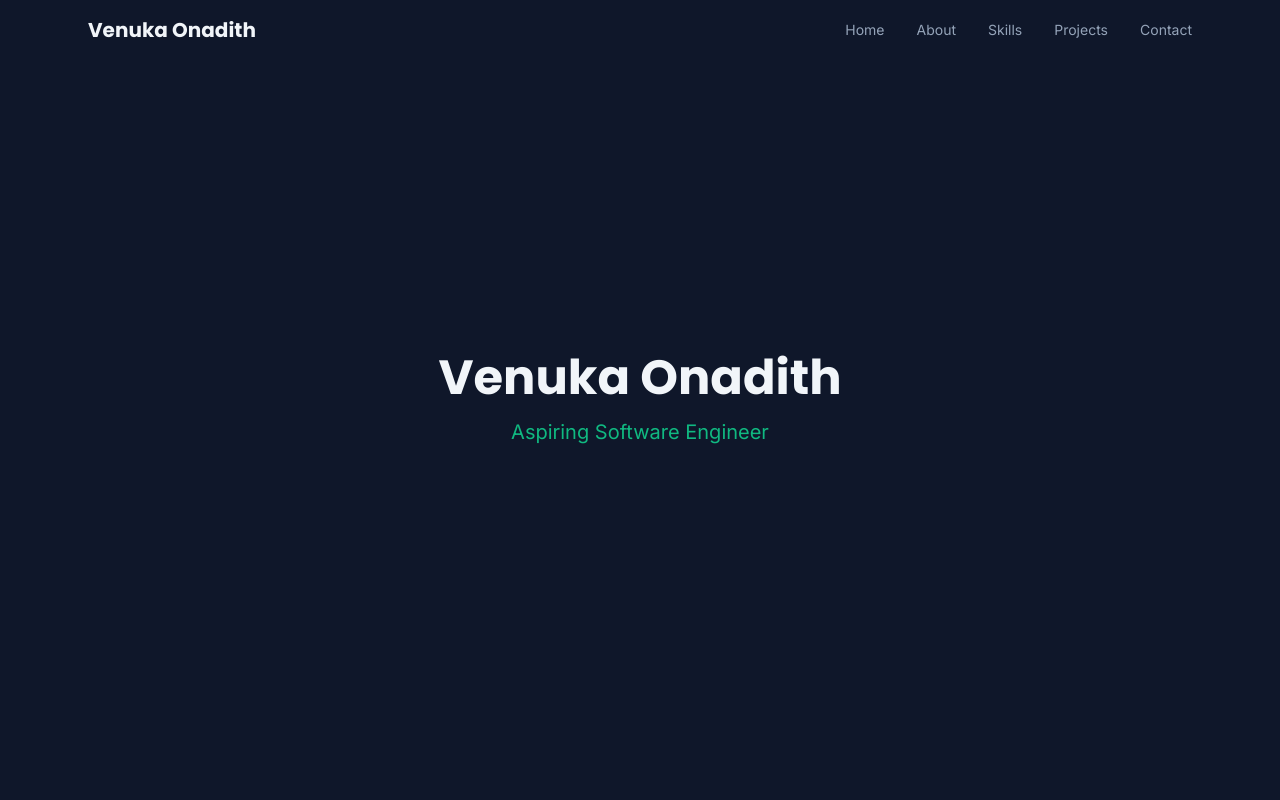
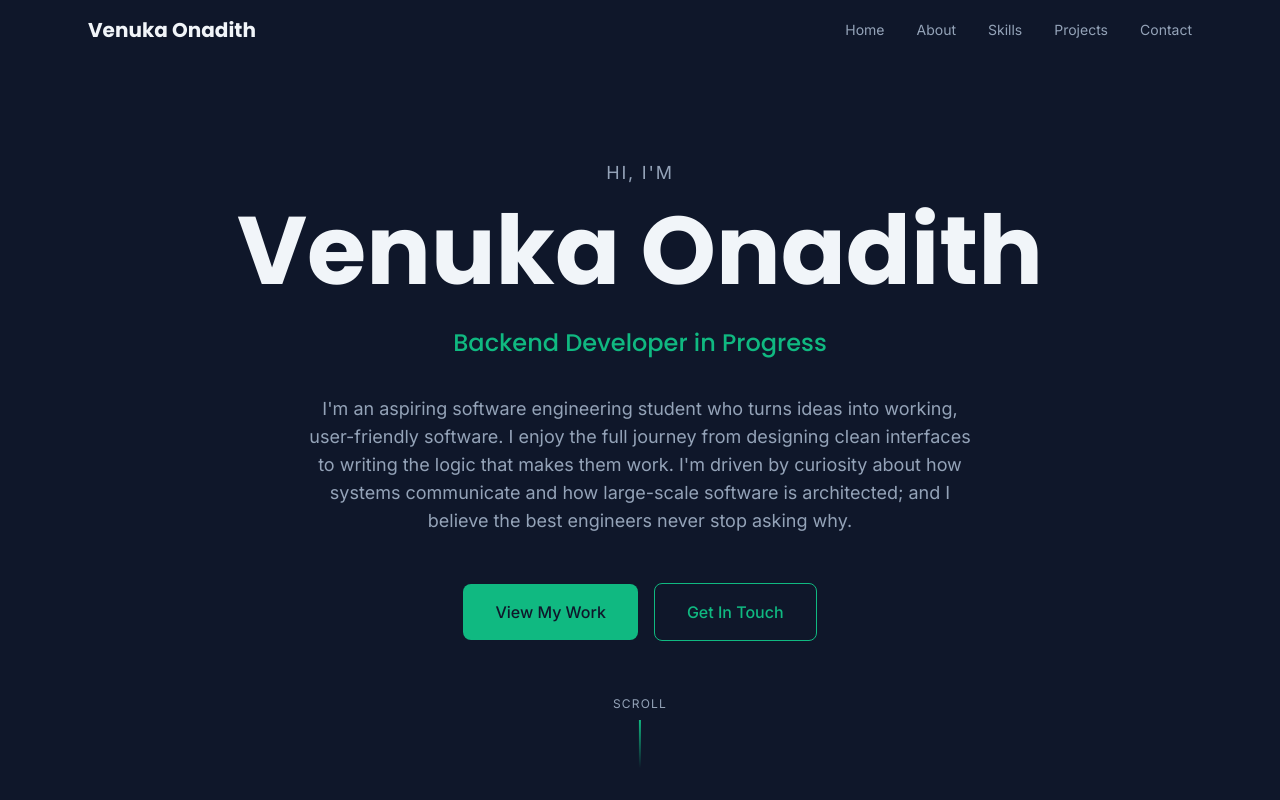
Before and after one commit to onadith-thecoder/portfolio, a React (Create React App) app: page / in a window 1280 px wide. Shown: the top 800 px of the page. Built offline with nearby package versions, Linux system fonts and the light colour scheme; the HTML template or start-up script is replaced by a standard one.

Commit message:
feat: add hero section with typing animation and CTA button

```diff
--- a/src/App.js
+++ b/src/App.js
@@ -1,29 +1,18 @@
 import Navbar from './components/Navbar'
+import Hero from './components/Hero'
 
 function App() {
   return (
     <div className="bg-navy min-h-screen">
       <Navbar />
+      <Hero />
 
-      {/* Section 1 — tall enough to test scroll */}
-      <div id="home" className="h-screen flex items-center justify-center">
-        <div className="text-center">
-          <h1 className="font-heading text-5xl font-bold text-offwhite mb-4">
-            Venuka Onadith
-          </h1>
-          <p className="font-body text-primary text-xl">
-            Aspiring Software Engineer
-          </p>
-        </div>
-      </div>
-
-      {/* Section 2 — scroll test */}
+      {/* Temporary scroll test section */}
       <div className="h-screen bg-slate flex items-center justify-center">
         <p className="text-muted font-body text-lg">
-          Scroll test — navbar should be solid here
+          More sections coming soon...
         </p>
       </div>
-
     </div>
   )
 }
--- /dev/null
+++ b/src/components/Hero.jsx
@@ -0,0 +1,108 @@
+import { useState, useEffect } from 'react'
+
+// Moved outside component — this never changes
+// so it doesn't need to be inside the function
+const titles = [
+  'Aspiring Software Engineer',
+  'Backend Developer in Progress',
+  'Open Source Enthusiast',
+  'Problem Solver',
+]
+
+function Hero() {
+  const [currentIndex, setCurrentIndex] = useState(0)
+  const [visible, setVisible] = useState(true)
+
+  useEffect(() => {
+    const interval = setInterval(() => {
+      setVisible(false)
+      setTimeout(() => {
+        setCurrentIndex((prev) =>
+          prev === titles.length - 1 ? 0 : prev + 1
+        )
+        setVisible(true)
+      }, 500)
+    }, 3000)
+
+    return () => clearInterval(interval)
+  }, []) // No warning now — titles is defined outside
+
+  return (
+    <section
+      id="home"
+      className="min-h-screen flex flex-col items-center justify-center relative px-6"
+    >
+      {/* MAIN CONTENT */}
+      <div className="text-center max-w-4xl mx-auto">
+
+        {/* GREETING */}
+        <p className="font-body text-muted text-lg mb-4 tracking-widest uppercase">
+          Hi, I'm
+        </p>
+
+        {/* NAME */}
+        <h1 className="font-heading font-bold text-offwhite leading-tight mb-6
+                       text-5xl sm:text-6xl md:text-7xl lg:text-8xl">
+          Venuka Onadith
+        </h1>
+
+        {/* ANIMATED TITLE */}
+        <div className="h-10 mb-8 flex items-center justify-center">
+          <h2
+            className={`font-heading font-medium text-primary text-xl sm:text-2xl
+                        transition-opacity duration-500
+                        ${visible ? 'opacity-100' : 'opacity-0'}`}
+          >
+            {titles[currentIndex]}
+          </h2>
+        </div>
+
+        {/* INTRODUCTION */}
+        <p className="font-body text-muted text-base sm:text-lg leading-relaxed
+                      max-w-2xl mx-auto mb-12">
+          I'm an aspiring software engineering student who turns ideas into working,
+          user-friendly software. I enjoy the full journey from designing clean interfaces
+          to writing the logic that makes them work. I'm driven by curiosity about how
+          systems communicate and how large-scale software is architected; and I believe
+          the best engineers never stop asking why.
+        </p>
+
+        {/* CTA BUTTONS */}
+        <div className="flex flex-col sm:flex-row items-center justify-center gap-4">
+
+          <a
+            href="#projects"
+            className="font-body font-medium px-8 py-4 rounded-lg
+                       bg-primary text-navy
+                       hover:bg-primary/90 transition-all duration-200
+                       w-full sm:w-auto text-center"
+          >
+            View My Work
+          </a>
+
+          <a
+            href="#contact"
+            className="font-body font-medium px-8 py-4 rounded-lg
+                       border border-primary text-primary
+                       hover:bg-primary/10 transition-all duration-200
+                       w-full sm:w-auto text-center"
+          >
+            Get In Touch
+          </a>
+
+        </div>
+      </div>
+
+      {/* SCROLL INDICATOR */}
+      <div className="absolute bottom-8 left-1/2 -translate-x-1/2 flex flex-col items-center gap-2">
+        <span className="font-body text-muted text-xs tracking-widest uppercase">
+          Scroll
+        </span>
+        <div className="w-0.5 h-12 bg-gradient-to-b from-primary to-transparent" />
+      </div>
+
+    </section>
+  )
+}
+
+export default Hero
```
